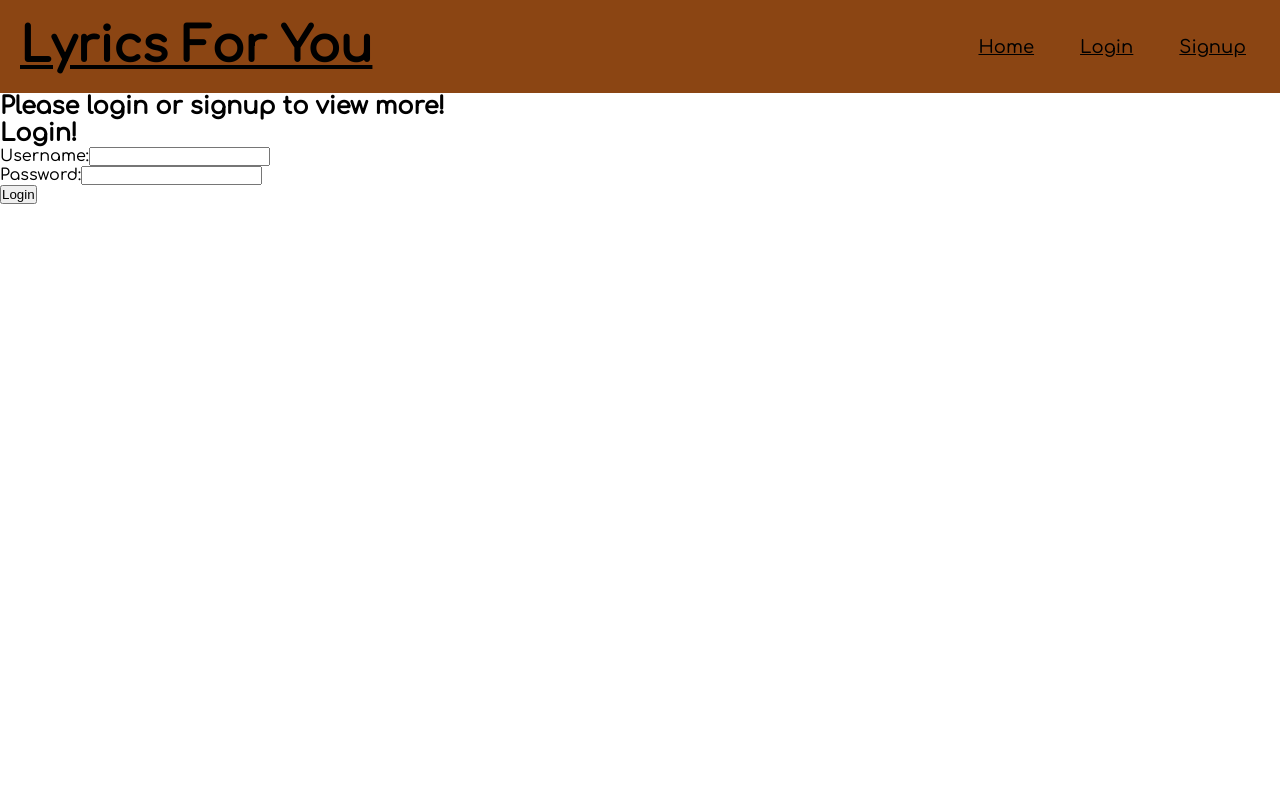
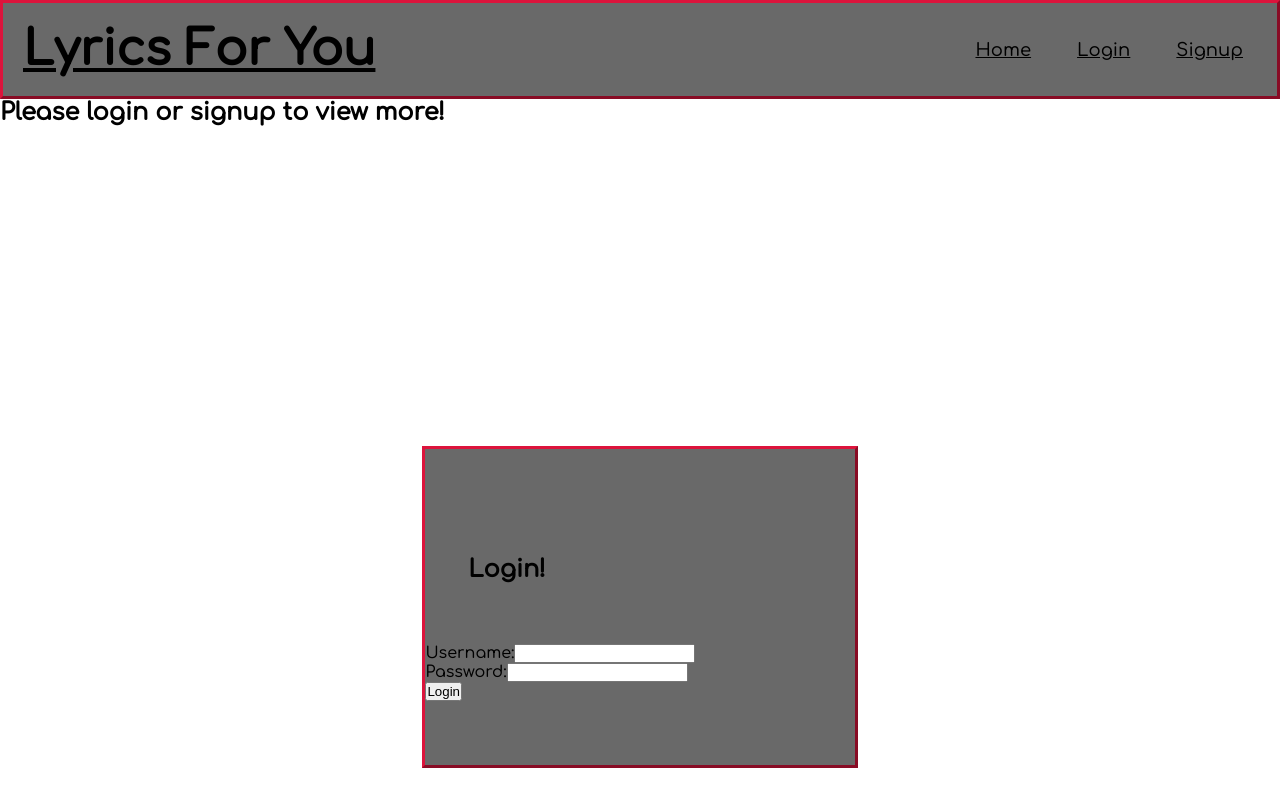
Before and after one commit to behman8/Lyrics-For-You, a React (Create React App) app in the folder client/: page /login in a window 1280 px wide. Built offline with nearby package versions, Linux system fonts and the light colour scheme; no server answers.

Commit message:
Added css

```diff
--- a/client/src/App.css
+++ b/client/src/App.css
@@ -17,8 +17,10 @@
   align-items: center;
   justify-content: space-between;
   padding: 20px;
-  background-color:	#8B4513;
+  background-color:	#696969;
   color: black;
+  border-style: outset;
+  border-color: #DC143C;
  }
 
  .all-links a{
@@ -31,9 +33,11 @@
  }
 
  .logo:hover{
-  background-color:	#A0522D;
+  background-color:	#DC143C;
   border-radius: 5px;
   transition: 0.3s ease;
+  border-style: outset;
+  border-color: #DC143C;
  }
 
  .menu {
@@ -43,15 +47,17 @@
  }
 
  .link:hover {
-  background-color:	#A0522D;
+  background-color:	#DC143C;
   border-radius: 5px;
   transition: 0.3s ease;
+  border-style: outset;
+  border-color: #DC143C;
  }
  .link {
   padding: 5px 14px;
  }
  .logout-button {
-   background-color: #8B4513;
+   background-color: #696969;
    border: none;
    color: black;
    font-family: 'Comfortaa', cursive;
@@ -59,7 +65,22 @@
    text-decoration: underline;
  }
  .logout-button:hover {
-   background-color: #A0522D;
+   background-color: #DC143C;
    border-radius: 5px;
   transition: 0.3s ease;
  }
+ .login {
+   background-color: #696969;
+   border-style: outset;
+   border-color: #DC143C;
+   margin-right: 33%;
+   margin-left: 33%;
+   margin-top: 25%;
+   padding-top: 5%;
+   padding-bottom: 5%;
+ }
+
+
+ .headers {
+   margin: 10%;
+ }
--- a/client/src/Components/Home.jsx
+++ b/client/src/Components/Home.jsx
@@ -7,7 +7,7 @@ function Home({ songs, user }) {
 
     return(
         <div>
-            <h1>Home</h1>
+            <h1 className="headers">Home</h1>
             <br/>
             {selectedSongs.map(song => <HomeCards key={song.id} song={song} user={user} />)}
         </div>
--- a/client/src/Components/Login.jsx
+++ b/client/src/Components/Login.jsx
@@ -23,9 +23,10 @@ function Login({ onLogin }) {
     }
 
     return(
-        <div>
-            <form onSubmit={handleSubmit}>
-                <h2>Login!</h2>
+        <div className="login">
+            <form onSubmit={handleSubmit} className="login-form">
+                <h2 className="headers">Login!</h2>
+                <br/>
                 <label htmlFor="username">Username:</label>
                 <input
                     type="text"
--- a/client/src/Components/Signup.jsx
+++ b/client/src/Components/Signup.jsx
@@ -28,7 +28,7 @@ function Signup({ onLogin }) {
 
     return(
         <form onSubmit={handleSubmit}>
-            <h2>Signup!</h2>
+            <h2 className="headers">Signup!</h2>
             <label htmlFor="username">Username:</label>
             <input
                 type="text"
```
Also changed, not shown: 1 other file (tests, documents, lock files or other folders).
